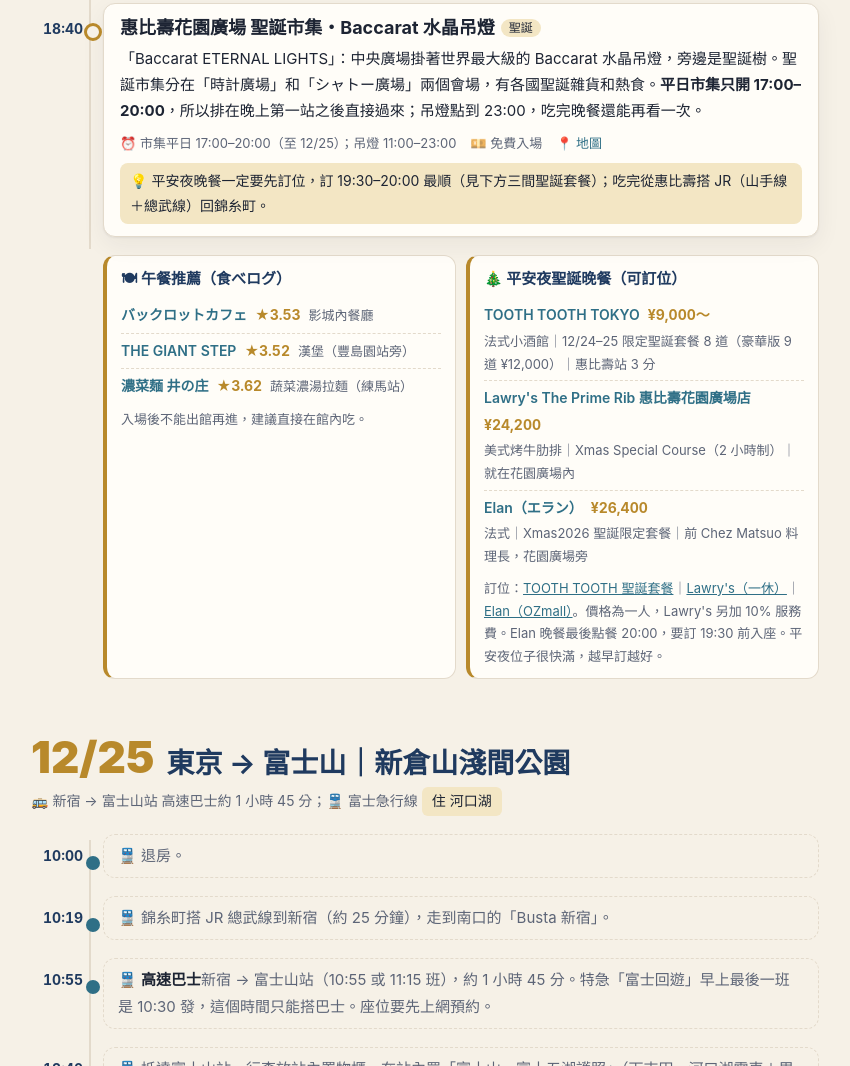
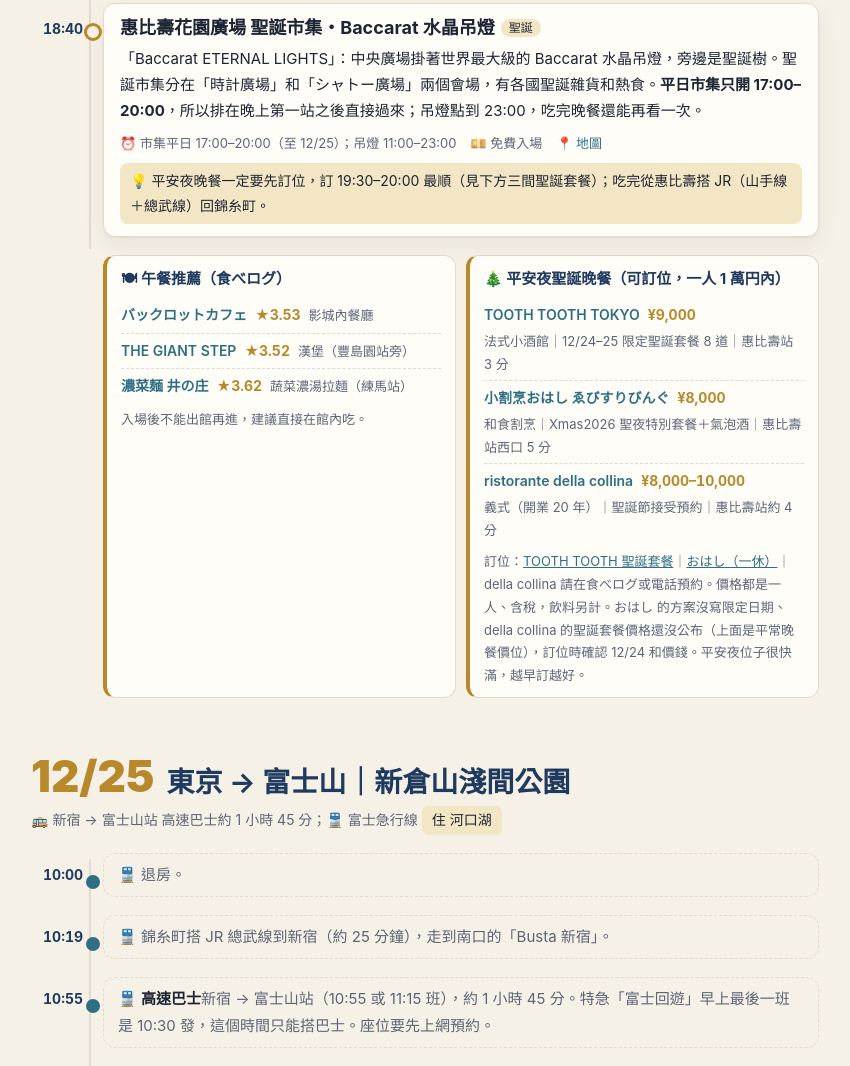
Before and after one commit to NexusX3/tokyo-tohoku-nagoya, a plain HTML site: page index.html in a window 1280 px wide. Shown: the part 4811-5877 px from the top of the page, without its empty margins (215-1065 px from the left). Drawn offline with Linux system fonts and the light colour scheme.

Commit message:
12/24 Christmas dinner picks within 10,000 yen
Co-Authored-By: Claude Opus 5.5 <noreply@anthropic.com>
Claude-Session: https://claude.ai/code/session_01GsSjwjdvJmPbbfNcUsScwE

```diff
--- a/index.html
+++ b/index.html
@@ -302,12 +302,12 @@ const DAYS = [
      R('THE GIANT STEP',3.52,'漢堡（豐島園站旁）','ハンバーガー（豊島園駅近く）','THE GIANT STEP 豊島園'),
      R('濃菜麺 井の庄',3.62,'蔬菜濃湯拉麵（練馬站）','濃菜麺（練馬駅）','濃菜麺 井の庄 練馬') ],
      note:{zh:'入場後不能出館再進，建議直接在館內吃。',ja:'再入場はできないので、館内で食べるのがおすすめ。'} },
-     dinner:{ title:{zh:'🎄 平安夜聖誕晚餐（可訂位）',ja:'🎄 イブのクリスマスディナー（予約可）'}, list:[
-     R('TOOTH TOOTH TOKYO','¥9,000〜','法式小酒館｜12/24–25 限定聖誕套餐 8 道（豪華版 9 道 ¥12,000）｜惠比壽站 3 分','ビストロ｜12/24・25限定クリスマスコース全8品（ラグジュアリー全9品 12,000円）｜恵比寿駅徒歩3分','TOOTH TOOTH TOKYO 恵比寿'),
-     R('Lawry\'s The Prime Rib 惠比壽花園廣場店','¥24,200','美式烤牛肋排｜Xmas Special Course（2 小時制）｜就在花園廣場內','アメリカンローストビーフ｜Xmas Special Course（2時間制）｜ガーデンプレイス内','ロウリーズ・ザ・プライムリブ 恵比寿ガーデンプレイス店'),
-     R('Elan（エラン）','¥26,400','法式｜Xmas2026 聖誕限定套餐｜前 Chez Matsuo 料理長，花園廣場旁','フレンチ｜Xmas2026 クリスマス限定特別コース｜元シェ松尾料理長、ガーデンプレイス近く','Elan エラン 恵比寿') ],
-     note:{zh:'訂位：<a href="https://prtimes.jp/main/html/rd/p/000002360.000024488.html" target="_blank" rel="noopener">TOOTH TOOTH 聖誕套餐</a>｜<a href="https://restaurant.ikyu.com/103243" target="_blank" rel="noopener">Lawry\'s（一休）</a>｜<a href="https://www.ozmall.co.jp/restaurant/402/" target="_blank" rel="noopener">Elan（OZmall）</a>。價格為一人，Lawry\'s 另加 10% 服務費。Elan 晚餐最後點餐 20:00，要訂 19:30 前入座。平安夜位子很快滿，越早訂越好。',
-           ja:'予約：<a href="https://prtimes.jp/main/html/rd/p/000002360.000024488.html" target="_blank" rel="noopener">TOOTH TOOTH クリスマスコース</a>｜<a href="https://restaurant.ikyu.com/103243" target="_blank" rel="noopener">ロウリーズ（一休）</a>｜<a href="https://www.ozmall.co.jp/restaurant/402/" target="_blank" rel="noopener">Elan（OZmall）</a>。料金は1人あたり、ロウリーズはサービス料10%別。ElanはディナーL.O.20:00なので19:30までの入店で予約を。イブは早く埋まるので早めに。'} }}
+     dinner:{ title:{zh:'🎄 平安夜聖誕晚餐（可訂位，一人 1 萬円內）',ja:'🎄 イブのクリスマスディナー（予約可・1人1万円以内）'}, list:[
+     R('TOOTH TOOTH TOKYO','¥9,000','法式小酒館｜12/24–25 限定聖誕套餐 8 道｜惠比壽站 3 分','ビストロ｜12/24・25限定クリスマスコース全8品｜恵比寿駅徒歩3分','TOOTH TOOTH TOKYO 恵比寿'),
+     R('小割烹おはし ゑびすりびんぐ','¥8,000','和食割烹｜Xmas2026 聖夜特別套餐＋氣泡酒｜惠比壽站西口 5 分','和食・割烹｜Xmas2026 聖なる夜のスペシャルコース＋スパークリング｜恵比寿駅西口徒歩5分','小割烹おはし ゑびすりびんぐ'),
+     R('ristorante della collina','¥8,000–10,000','義式（開業 20 年）｜聖誕節接受預約｜惠比壽站約 4 分','イタリアン（20年続く老舗）｜クリスマス予約受付中｜恵比寿駅徒歩約4分','ristorante della collina 恵比寿') ],
+     note:{zh:'訂位：<a href="https://prtimes.jp/main/html/rd/p/000002360.000024488.html" target="_blank" rel="noopener">TOOTH TOOTH 聖誕套餐</a>｜<a href="https://restaurant.ikyu.com/104370" target="_blank" rel="noopener">おはし（一休）</a>｜della collina 請在食べログ或電話預約。價格都是一人、含稅，飲料另計。おはし 的方案沒寫限定日期、della collina 的聖誕套餐價格還沒公布（上面是平常晚餐價位），訂位時確認 12/24 和價錢。平安夜位子很快滿，越早訂越好。',
+           ja:'予約：<a href="https://prtimes.jp/main/html/rd/p/000002360.000024488.html" target="_blank" rel="noopener">TOOTH TOOTH クリスマスコース</a>｜<a href="https://restaurant.ikyu.com/104370" target="_blank" rel="noopener">おはし（一休）</a>｜della collinaは食べログか電話で。料金は1人・税込、ドリンク別。おはしのプランは対象日の記載がなく、della collinaのクリスマスコース料金は未発表（上記は通常ディナーの価格帯）なので、予約時に12/24と料金をご確認ください。イブは早く埋まるので早めに。'} }}
  },
  { id:'d1225', no:'12/25', nav:{zh:'12/25 富士山',ja:'12/25 富士山'},
    title:{zh:'東京 → 富士山｜新倉山淺間公園', ja:'東京 → 富士山｜新倉山浅間公園'},
```
